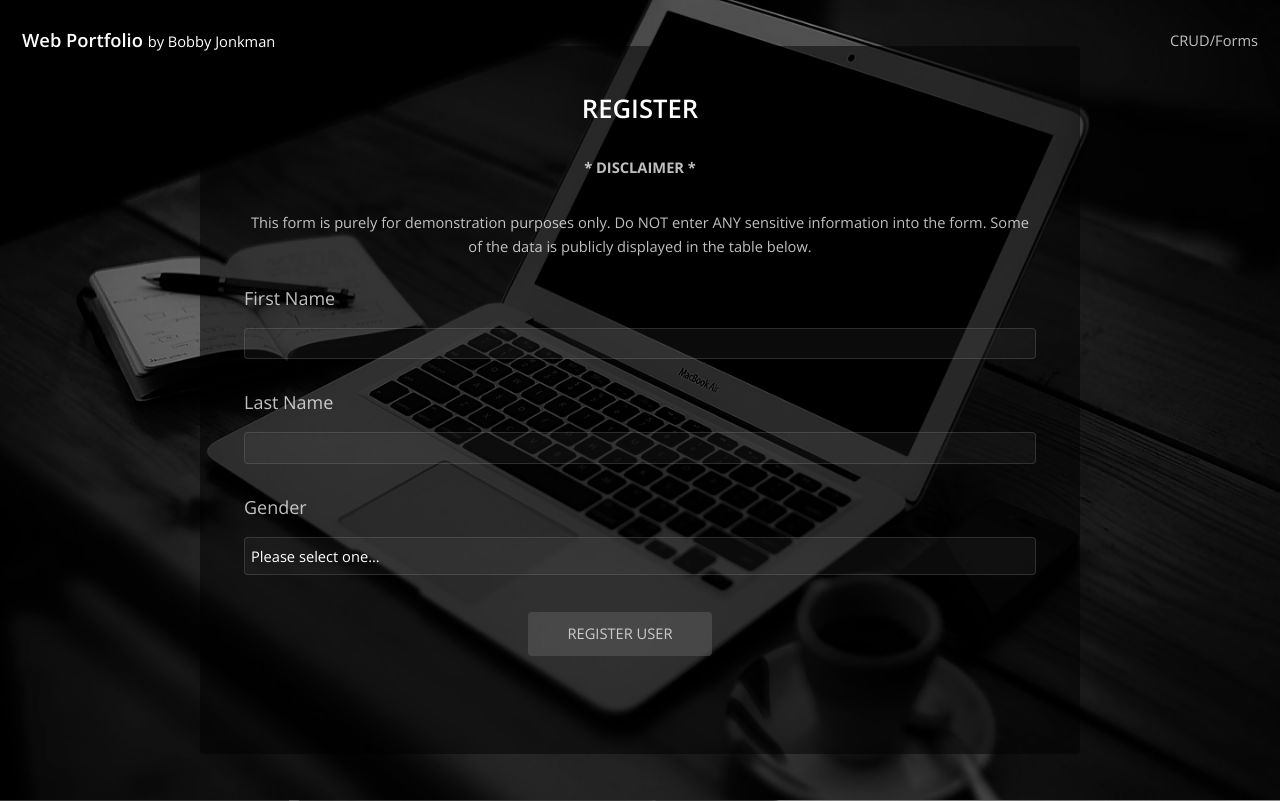
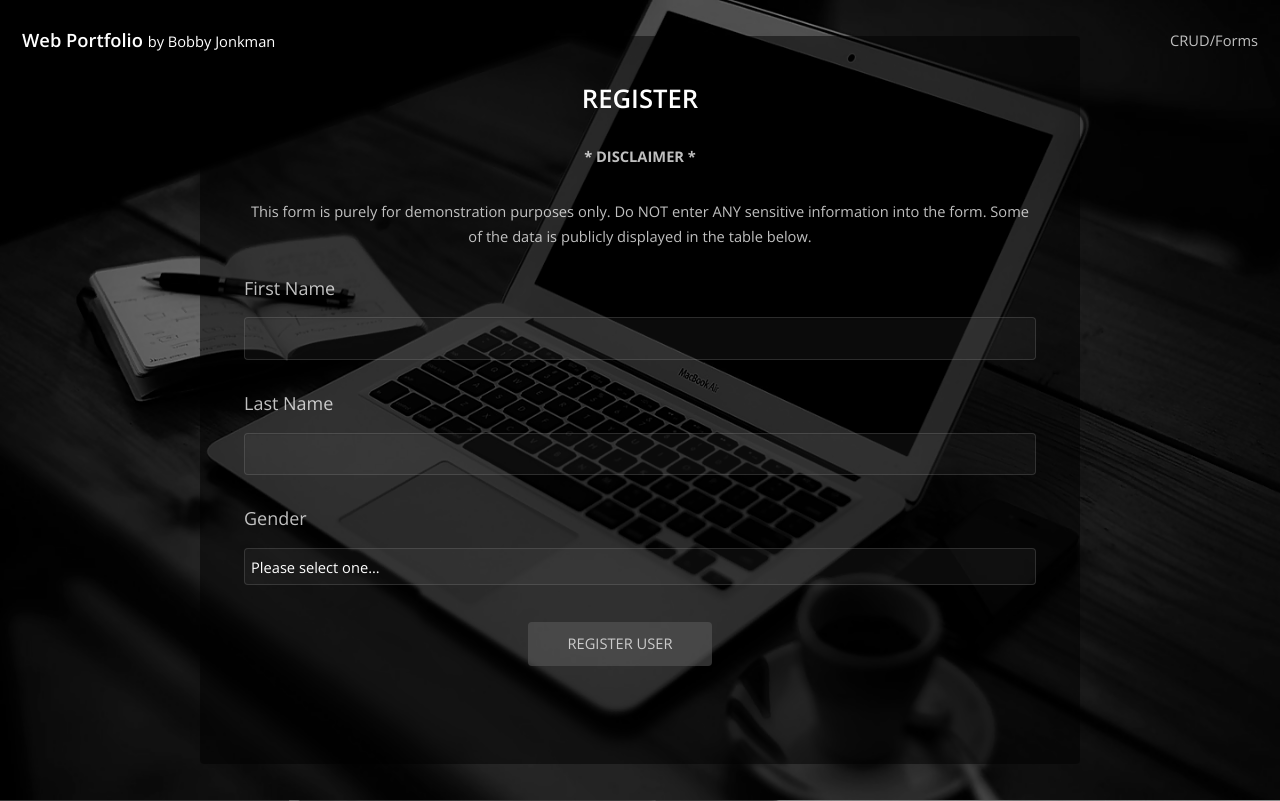
Before and after one commit to b0bbydev/web-portfolio, a PHP site: page /crud.php in a window 1280 px wide. Shown: the top 801 px of the page. Run offline with PHP 8.4, Linux system fonts and the light colour scheme; data that the repository does not hold is empty; a stand-in replaces the project's code that opens the database connection.

Commit message:
fixed sizing of selects and inputs

```diff
--- a/assets/css/styles.css
+++ b/assets/css/styles.css
@@ -216,6 +216,7 @@
 input[type="text"], select, textarea {
     background: rgba(144, 144, 144, 0.075);
     border-color: rgba(144, 144, 144, 0.25);
+    height: 2.5em;
 }
 
 
@@ -806,3 +807,17 @@
 .form-control {
     cursor: pointer;
 }
+
+#first_name {
+    height: 2.35em;
+    font-size: large;
+}
+
+#last_name {
+    height: 2.35em;
+    font-size: large;
+}
+
+#message {
+    height: 15em;
+}
--- a/crud.php
+++ b/crud.php
@@ -68,13 +68,13 @@
             <form class="text" method="POST" name="form_1" id="form_1">
                 <div>
                     <h5>First Name</h5>
-                    <input type="text" name="first_name" class="form-control" pattern="[a-zA-Z]+"
+                    <input id="first_name" type="text" name="first_name" class="form-control" pattern="[a-zA-Z]+"
                            title="Please enter letters only without any spaces." required>
                 </div>
                 <br>
                 <div>
                     <h5>Last Name</h5>
-                    <input type="text" name="last_name" class="form-control" pattern="[a-zA-Z]+"
+                    <input id="last_name" type="text" name="last_name" class="form-control" pattern="[a-zA-Z]+"
                            title="Please enter letters only without any spaces." required>
                 </div>
                 <br>
```
